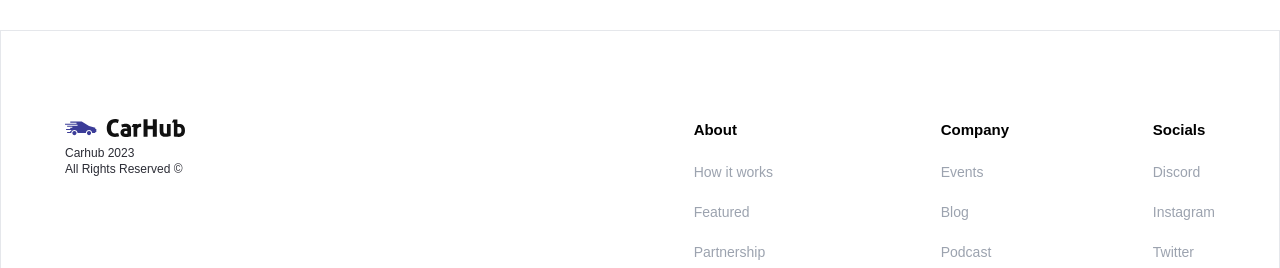
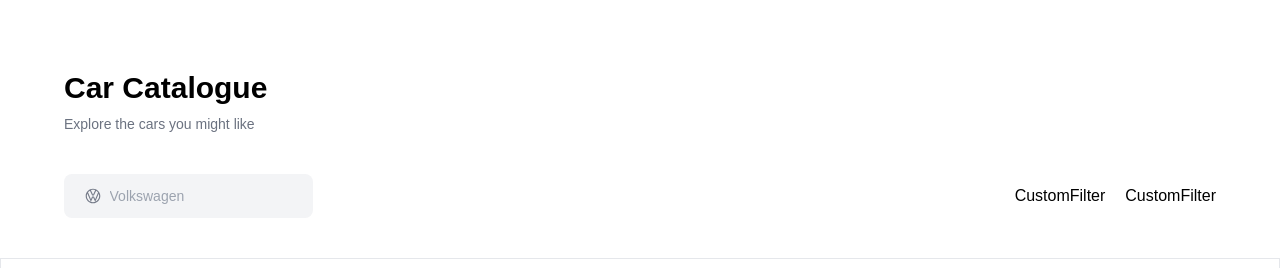
Before and after one commit to AMIRHOSEINASGHARI/car-showcase, a Next.js app: page / in a window 1280 px wide. Shown: the part 628-896 px from the top of the page. Built offline with nearby package versions, Linux system fonts and the light colour scheme.

Commit message:
SearchBar component using headless ui

```diff
--- a/app/globals.css
+++ b/app/globals.css
@@ -37,4 +37,12 @@
   .custom-btn {
     @apply flex justify-center items-center py-3 px-6 outline-none;
   }
+
+  .combobox-input {
+    @apply bg-transparent text-sm text-gray-600 outline-none placeholder:text-sm;
+  }
+
+  .combobox-option {
+    @apply cursor-pointer py-2 px-5 text-xs hover:bg-gray-100 transition duration-100;
+  }
 }
--- a/app/page.jsx
+++ b/app/page.jsx
@@ -1,10 +1,27 @@
 // Components
-import { Hero } from "@/components";
+import { CustomFilter, Hero, SearchBar } from "@/components";
 
 const Home = () => {
   return (
     <div>
       <Hero />
+      <div className="mt-20 lg:px-16 px-6">
+        <div>
+          <h1 className="text-3xl font-extrabold mb-2">Car Catalogue</h1>
+          <p className="text-sm text-gray-500">
+            Explore the cars you might like
+          </p>
+        </div>
+        <div className="mt-10">
+          <div className="flex flex-col lg:flex-row justify-between">
+            <SearchBar />
+            <div className="flex items-center gap-5">
+              <CustomFilter title="fuel" />
+              <CustomFilter title="year" />
+            </div>
+          </div>
+        </div>
+      </div>
     </div>
   );
 };
--- /dev/null
+++ b/components/CustomFilter.jsx
@@ -0,0 +1,7 @@
+import React from "react";
+
+const CustomFilter = () => {
+  return <div>CustomFilter</div>;
+};
+
+export default CustomFilter;
--- /dev/null
+++ b/components/SearchBar.jsx
@@ -0,0 +1,20 @@
+"use client";
+
+import { useState } from "react";
+import { SearchManufacturer } from ".";
+
+const SearchBar = () => {
+  const [manufacturer, setManufacturer] = useState("");
+  const handleSubmit = () => {};
+
+  return (
+    <form onSubmit={handleSubmit}>
+      <SearchManufacturer
+        manufacturer={manufacturer}
+        setManufacturer={setManufacturer}
+      />
+    </form>
+  );
+};
+
+export default SearchBar;
--- /dev/null
+++ b/components/SearchManufacturer.jsx
@@ -0,0 +1,55 @@
+"use client";
+
+import React, { useState } from "react";
+// Components
+import { Combobox } from "@headlessui/react";
+import Image from "next/image";
+// Constants
+import { manufacturers } from "@/constants";
+
+const SearchManufacturer = ({ manufacturer, setManufacturer }) => {
+  const [query, setQuery] = useState("");
+  const filteredManufacturers =
+    query === ""
+      ? manufacturers
+      : manufacturers.filter((car) => {
+          return car.toLowerCase().includes(query.toLowerCase());
+        });
+
+  return (
+    <div>
+      <Combobox value={manufacturer}>
+        <div className="flex rounded-lg bg-gray-100 py-3 px-5">
+          <Combobox.Button className="mr-2">
+            <Image src="/car-logo.svg" width={20} height={20} />
+          </Combobox.Button>
+          <Combobox.Input
+            onChange={(e) => setQuery(e.target.value)}
+            className="combobox-input w-full"
+            placeholder="Volkswagen"
+          />
+        </div>
+        <Combobox.Options className="shadow-xl shadow-slate-200 rounded-lg space-y-1 overflow-hidden">
+          {filteredManufacturers.length === 0 && query !== "" ? (
+            <Combobox.Option
+              value={query}
+              className="combobox-option text-red-500"
+            >
+              Nothing Found!
+            </Combobox.Option>
+          ) : (
+            filteredManufacturers.map((car) => (
+              <React.Fragment key={car}>
+                <Combobox.Option value={car} className="combobox-option">
+                  {car}
+                </Combobox.Option>
+              </React.Fragment>
+            ))
+          )}
+        </Combobox.Options>
+      </Combobox>
+    </div>
+  );
+};
+
+export default SearchManufacturer;
--- a/components/index.js
+++ b/components/index.js
@@ -2,5 +2,16 @@ import Hero from "./Hero";
 import CustomButton from "./CustomButton";
 import Navbar from "./Navbar";
 import Footer from "./Footer";
+import SearchBar from "./SearchBar";
+import CustomFilter from "./CustomFilter";
+import SearchManufacturer from "./SearchManufacturer";
 
-export { Hero, CustomButton, Navbar, Footer };
+export {
+  Hero,
+  CustomButton,
+  Navbar,
+  Footer,
+  SearchBar,
+  CustomFilter,
+  SearchManufacturer,
+};
--- a/constants/index.js
+++ b/constants/index.js
@@ -27,3 +27,63 @@ export const footerLinks = [
     ],
   },
 ];
+
+// I got these cars from ChatGPT 😊
+export const manufacturers = [
+  "Toyota",
+  "Volkswagen",
+  "Audi",
+  "Porsche",
+  "Lamborghini",
+  "Bentley",
+  "Chevrolet",
+  "GMC",
+  "Buick",
+  "Cadillac",
+  "Ford",
+  "Lincoln",
+  "BMW",
+  "Mini",
+  "Rolls",
+  "Royce",
+  "Mercedes Benz",
+  "Smart",
+  "Honda",
+  "Nissan",
+  "Hyundai",
+  "Kia",
+  "Genesis",
+  "Fiat",
+  "Chrysler",
+  "Jeep",
+  "Dodge",
+  "Ram",
+  "Subaru",
+  "Mazda",
+  "Mitsubishi",
+  "Volvo",
+  "Tesla",
+  "Jaguar",
+  "Land Rover",
+  "Peugeot",
+  "Citroën",
+  "DS",
+  "Opel",
+  "Vauxhall",
+  "Renault",
+  "Dacia",
+  "Alpine",
+  "Suzuki",
+  "Aston Martin",
+  "Ferrari",
+  "McLaren Automotive",
+  "Bugatti",
+  "Alfa Romeo",
+  "Lotus Cars",
+  "BYD Auto",
+  "Geely",
+  "MG",
+  "Roewe",
+  "Great Wall",
+  "Chery",
+];
--- a/package.json
+++ b/package.json
@@ -9,6 +9,7 @@
     "lint": "next lint"
   },
   "dependencies": {
+    "@headlessui/react": "^1.7.15",
     "autoprefixer": "10.4.14",
     "next": "13.4.5",
     "postcss": "8.4.24",
```
Also changed, not shown: 1 other file (tests, documents, lock files or other folders).
